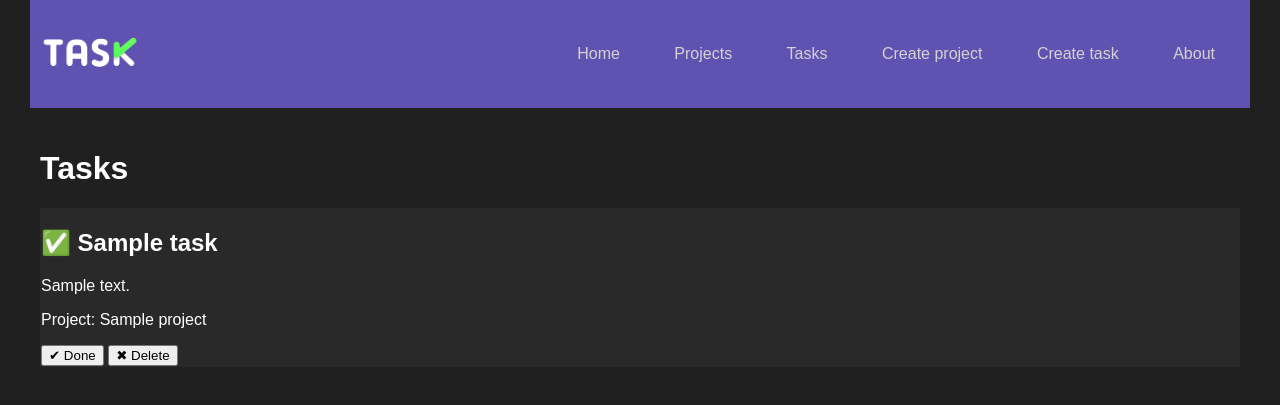
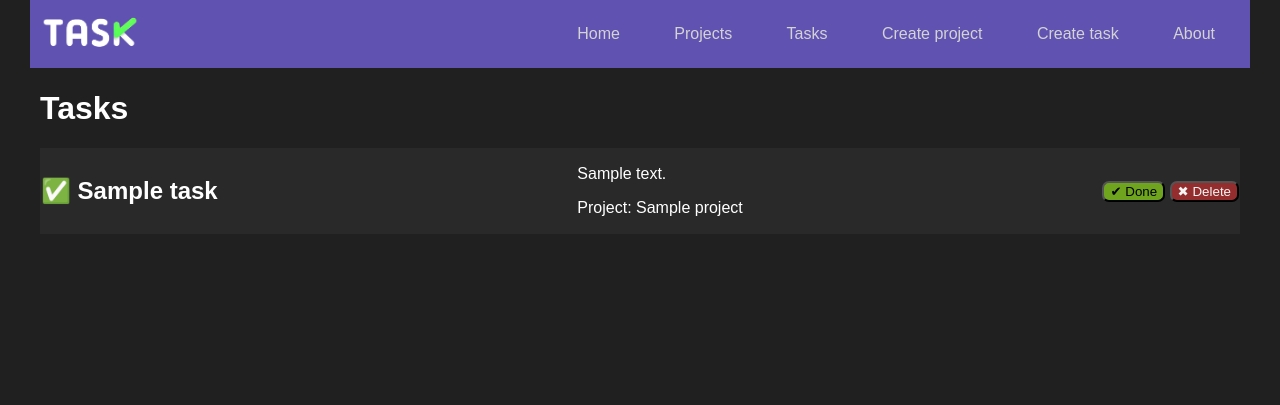
Before and after one commit to Miguelmdv/MyApp_Django, a Django app: template myapp/templates/tasks/tasks.html in a window 1280 px wide. Shown: the top 405 px of the page. Run offline with Django 4.2, Linux system fonts and the light colour scheme; the template is opened without the code that fills it: most values are stand-ins (such as "Sample title", 1, 10 or a date in 2020).

Commit message:
few_style_changes

```diff
--- a/myapp/static/CSS/main.css
+++ b/myapp/static/CSS/main.css
@@ -12,8 +12,7 @@ body {
     background: #6052b1;
     display: flex;
     justify-content: space-between; /* Alinear el logo a la izquierda y el menú a la derecha */
-    align-items: center; /* Centrar verticalmente */
-    padding: 10px 20px; /* Espaciado interno para los elementos */
+    align-items:  center; /* Centrar verticalmente */
 }
 
 
@@ -40,13 +39,17 @@ body {
 .container{
     max-width: 1200px;
     margin: auto;
-    padding: 20px 10px;
+    padding: 0px 10px;
 }
 
 .card {
     background: #292929;
     padding: 1px;
     margin-bottom: 3px;
+    display: flex;
+    flex-direction: row;
+    justify-content: space-between;
+    align-items: center;
 }
 .card:hover {
     background: #373737;
@@ -61,3 +64,17 @@ body {
     padding: 10px;
     display: block;
 }
+
+.button{
+    border-radius: 7px;
+
+}
+
+.bdone{
+    background-color: rgb(111, 165, 30);
+}
+
+.bdelete{
+    background-color: rgb(148, 45, 45);
+    color:whitesmoke;
+}
--- a/myapp/templates/projects/projects.html
+++ b/myapp/templates/projects/projects.html
@@ -9,7 +9,7 @@
             <a href="{% url "project_detail" project.id %}">
                 <h2>{{project.name}}</h2>
             </a>
-                <button type="button" onclick="delete_verification_project({{ project.id }})">
+            <button class="button bdelete" type="button" onclick="delete_verification_project({{ project.id }})">
                 ✖ Delete
             </button>
         </div>
--- a/myapp/templates/tasks/tasks.html
+++ b/myapp/templates/tasks/tasks.html
@@ -6,16 +6,21 @@
     {% csrf_token %}
     {% for task in tasks %}
         <div class="card" >
+            <div>
             <h2> {% if task.done == False %}⏳ {% else %}✅ {% endif %}{{task.title}}</h2>
+            </div>
+            <div>
                 <p>{{task.description}}</p>
                 <p>Project: {{task.project.name}}</p>
-            <button type="submit" name="check_task" value="{{ task.id }}">
+            </div>
+            <div>
+                <button class="button bdone" type="submit" name="check_task" value="{{ task.id }}">
                     ✔ Done
                 </button>
-            {% comment %} <button class ="delete_task" type="submit" name="task_id" value="{{ task.id }}"> {% endcomment %}
-                <button type="button" onclick="delete_verification_task({{ task.id }})"">
+                <button class="button bdelete" type="button" onclick="delete_verification_task({{ task.id }})">
                     ✖ Delete
                 </button>
+            </div>
         </div>
     {% endfor %}
     <input type="hidden" id="task_id" name="task_id" value="">
```
Also changed, not shown: myapp/templates/projects/detail.html (+8 -2 lines). Lines whose indentation alone changed are shown as unchanged.
